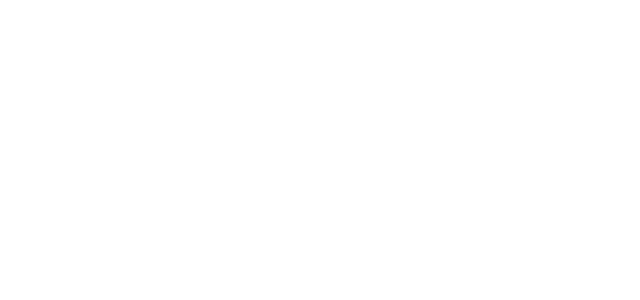
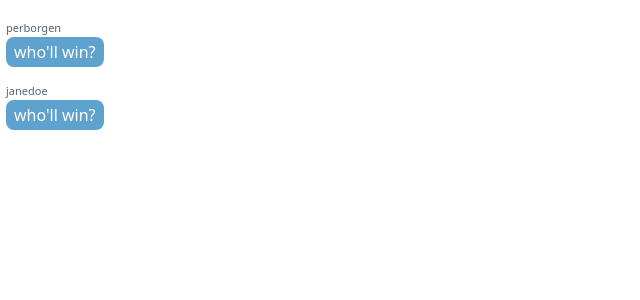
Before and after one commit to adam-lowe/react-chat, a React (Create React App) app: page / in a window 1280 px wide. Shown: the top 300 px of the page, without its empty margins (0-640 px from the left). Built offline with nearby package versions, Linux system fonts and the light colour scheme; the HTML template or start-up script is replaced by a standard one.

Commit message:
added in dummy_data again

```diff
--- a/src/App.js
+++ b/src/App.js
@@ -5,9 +5,18 @@
 import MessageList from './Components/MessageList';
 // import MessageInput from './Components/MessageInput';
 
-
+const DUMMY_DATA = [
+  {
+    senderId: "perborgen",
+    text: "who'll win?"
+  },
+  {
+    senderId: "janedoe",
+    text: "who'll win?"
+  }
+]
 class App extends Component {
-  state = { messages: []}
+  state = { messages: DUMMY_DATA}
 
 render() {
   return (
```
